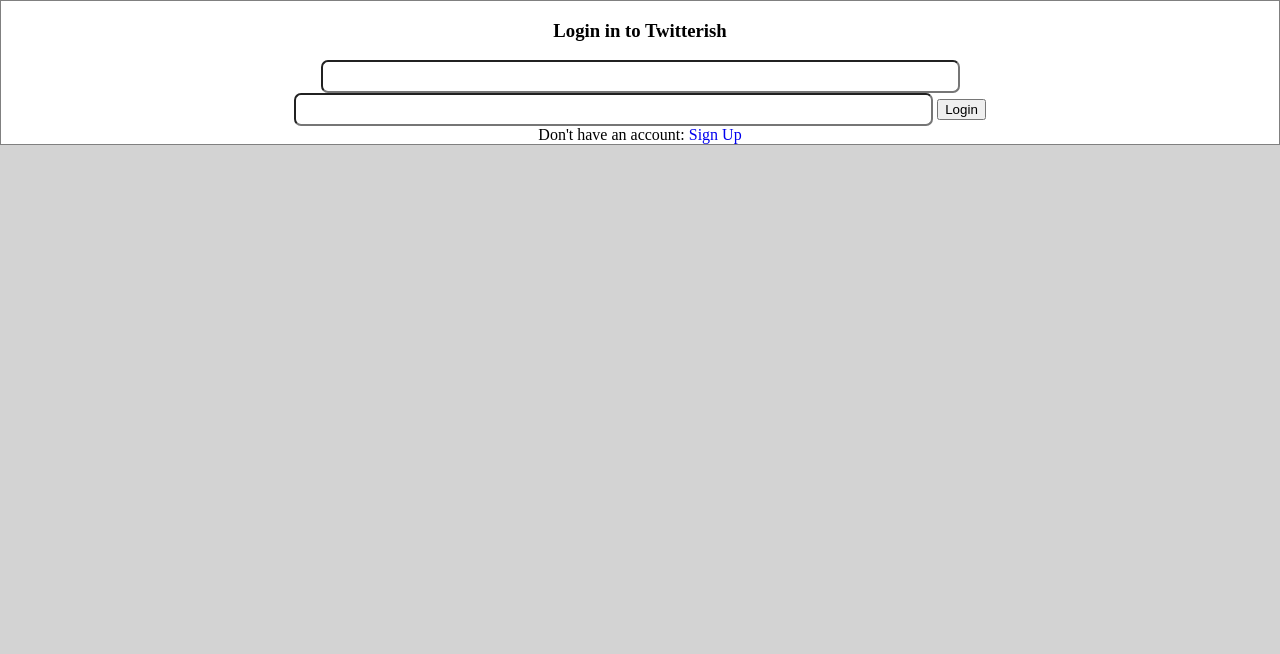
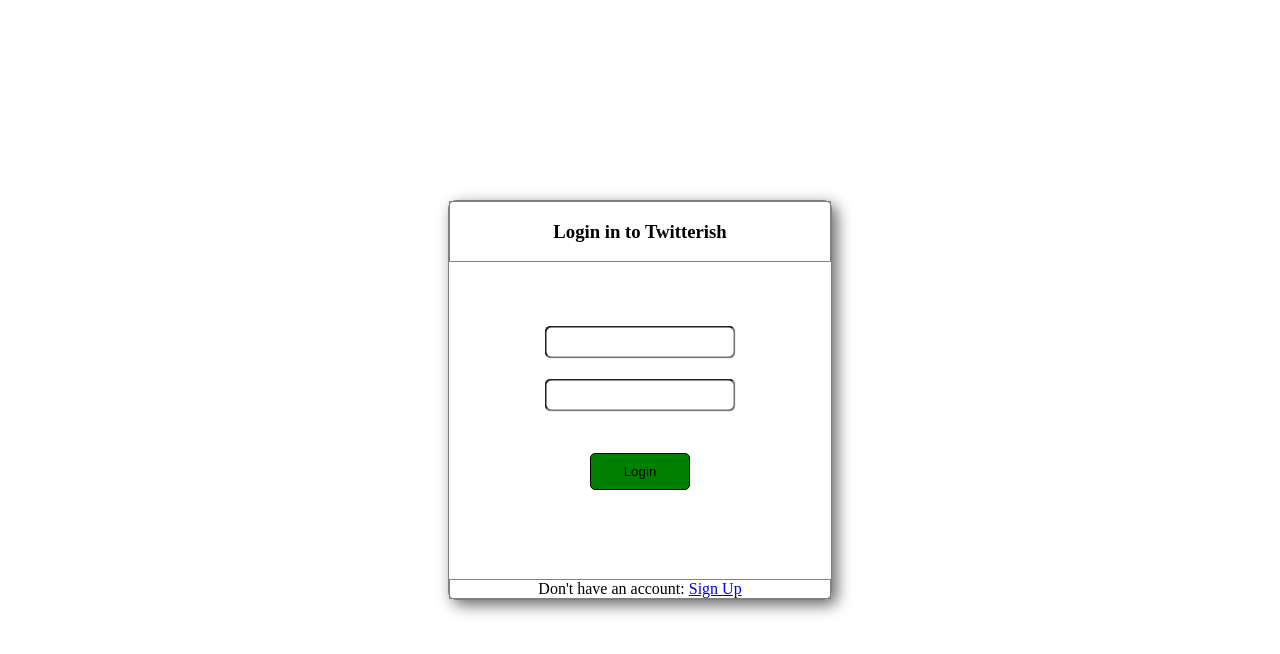
Before and after one commit to Desimor/twitter_clone, a website: page public/html/login.html in a window 1280 px wide. Drawn offline with Linux system fonts and the light colour scheme; files that its build step writes are made by us from their sources.

Commit message:
Changed link to login.css rather than main.

```diff
--- a/public/html/login.html
+++ b/public/html/login.html
@@ -5,7 +5,7 @@
         <meta charset="UTF-8">
         <meta name="viewport" content="width=device-width, initial-scale=1.0">
         <meta http-equiv="X-UA-Compatible" content="ie=edge">
-        <link rel="stylesheet" href="css/main.css">
+        <link rel="stylesheet" href="css/login.css">
         <title>Login to Twitterish</title>
 </head>
 
```
